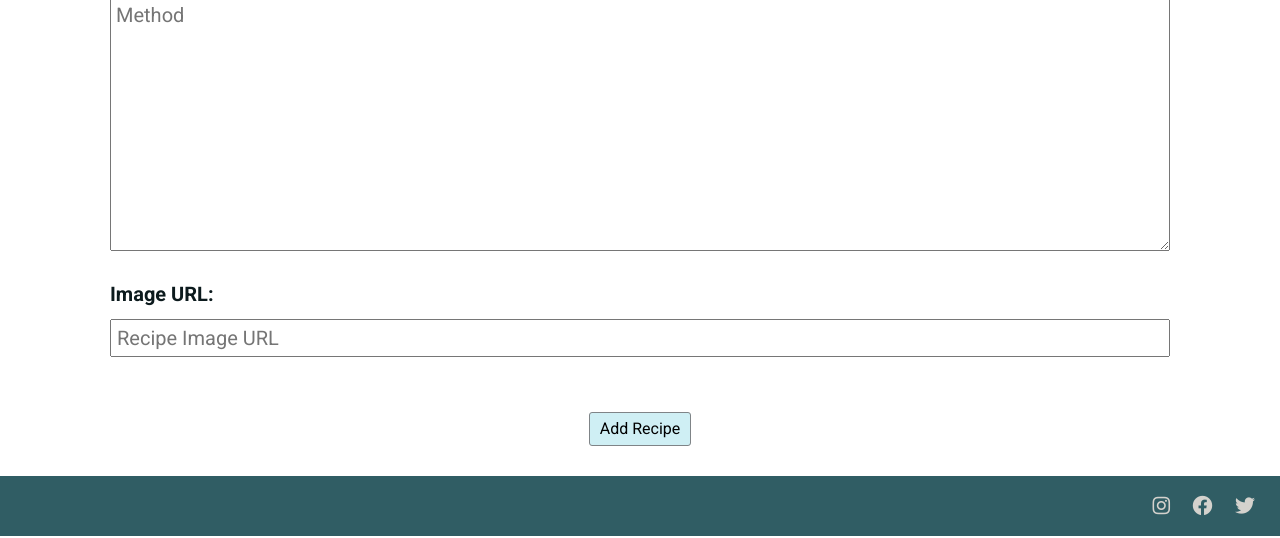
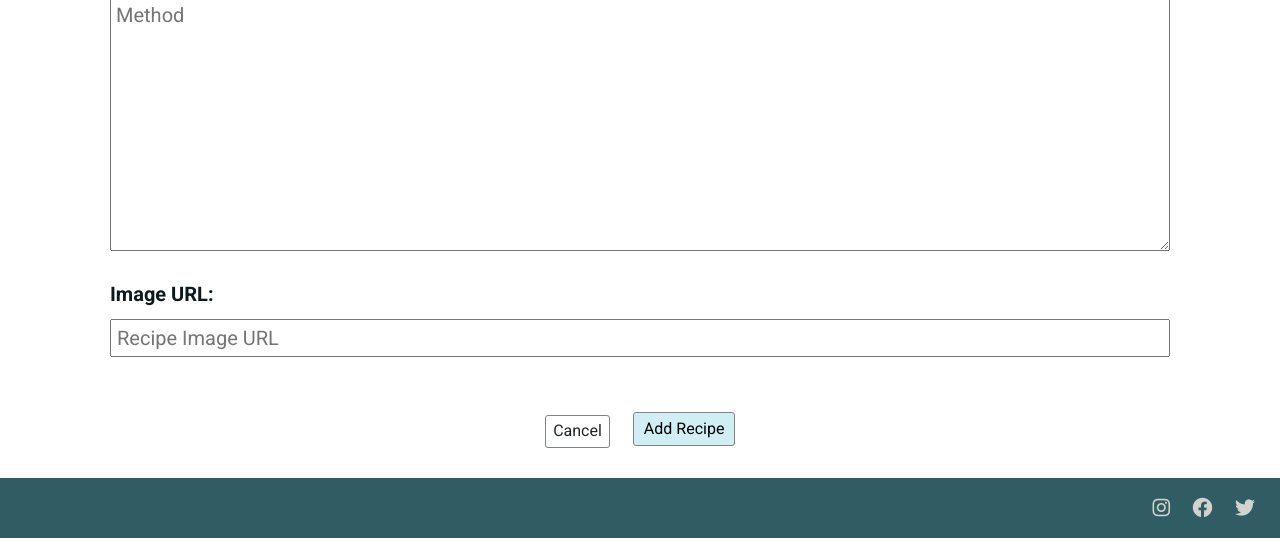
Before and after one commit to Sharon-B/Recipe-Box, a Flask app: page /add_recipe in a window 1280 px wide. Shown: the part 924-1462 px from the top of the page. Run offline with Flask 2, Linux system fonts and the light colour scheme; the visitor is signed in with stand-in values (Sample User, id 1); data that the repository does not hold is empty; some libraries are stand-ins or nearby versions.

Commit message:
Add cancel button to add_recipe.html

```diff
--- a/templates/add_recipe.html
+++ b/templates/add_recipe.html
@@ -109,6 +109,7 @@
             <!-- Submit Button -->
             <div class="row">
                 <div class="col sub">
+                    <a href="{{ url_for('profile', username=session['user']) }}" class="btn cancel-button button">Cancel</a>
                     <input class="submit-button button" type="submit" value="Add Recipe">
                 </div>
             </div>
```
